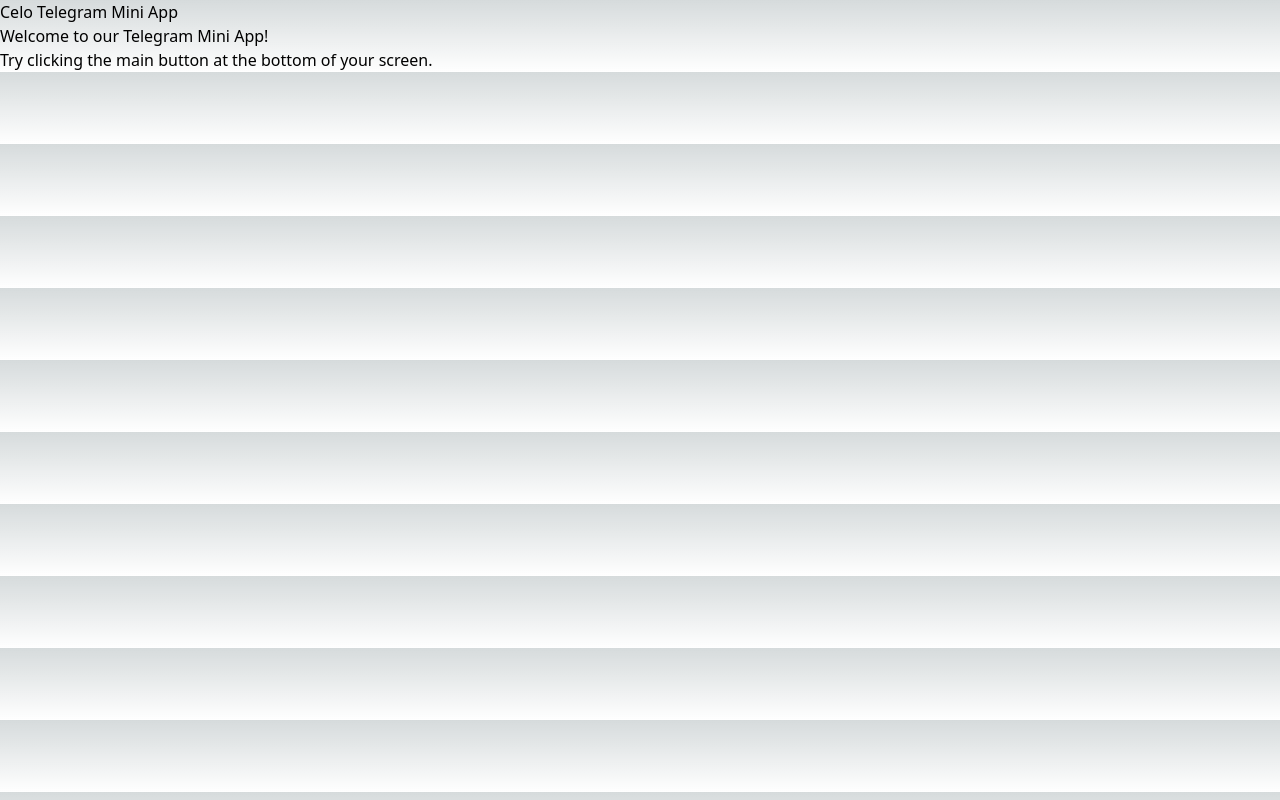
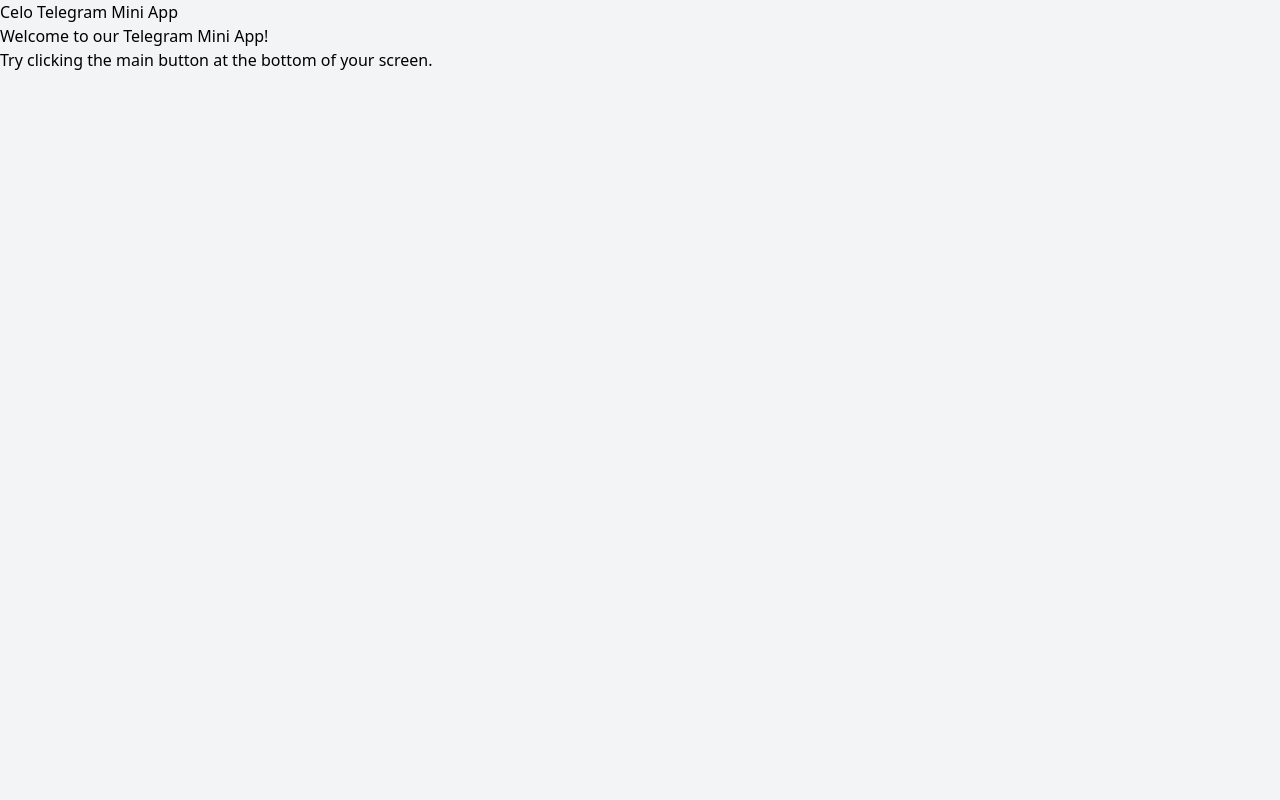
Before and after one commit to Apriloracle/ReapTelegramMiniApp, a Next.js app: page / in a window 1280 px wide. Built offline with nearby package versions, Linux system fonts and the light colour scheme.

Commit message:
Update globals.css

```diff
--- a/src/styles/globals.css
+++ b/src/styles/globals.css
@@ -4,26 +4,10 @@
 
 :root {
   --foreground-rgb: 0, 0, 0;
-  --background-start-rgb: 214, 219, 220;
-  --background-end-rgb: 255, 255, 255;
-}
-
-@media (prefers-color-scheme: dark) {
-  :root {
-    --foreground-rgb: 255, 255, 255;
-    --background-start-rgb: 0, 0, 0;
-    --background-end-rgb: 0, 0, 0;
-  }
+  --background-rgb: 243, 244, 246;
 }
 
 body {
   color: rgb(var(--foreground-rgb));
-  background: linear-gradient(
-      to bottom,
-      transparent,
-      rgb(var(--background-end-rgb))
-    )
-    rgb(var(--background-start-rgb));
+  background: rgb(var(--background-rgb));
 }
-
-/* Add any global styles here */
```
